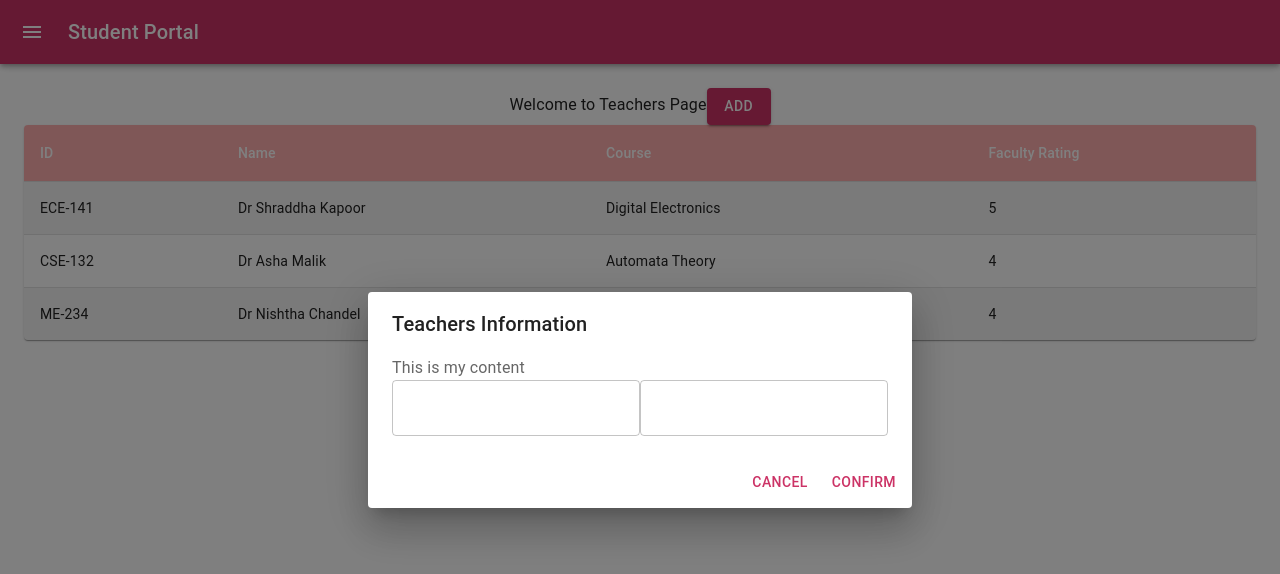
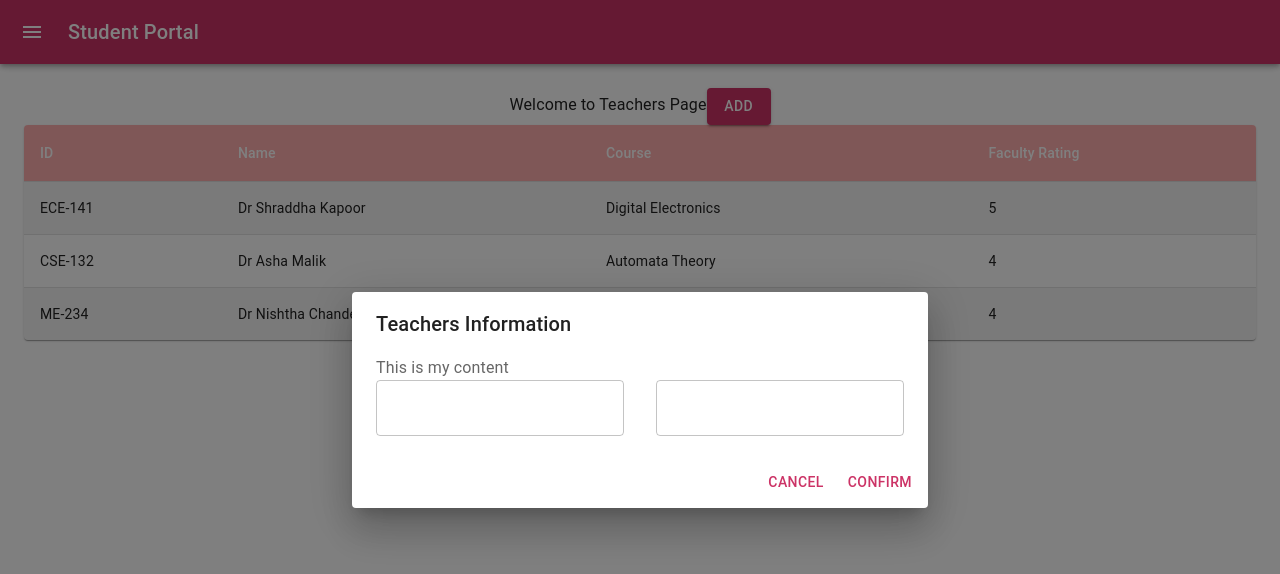
Before and after one commit to SwarnTyagi/student-portal, a React (Create React App) app in the folder frontend/: page /teachers in a window 1280 px wide. Both pictures are taken after a click on the button "ADD". Shown: the top 574 px of the page. Built offline with nearby package versions, Linux system fonts and the light colour scheme.

Commit message:
Added form and grid

```diff
--- a/frontend/package.json
+++ b/frontend/package.json
@@ -7,6 +7,7 @@
     "@emotion/styled": "^11.6.0",
     "@mui/icons-material": "^5.2.1",
     "@mui/material": "^5.2.3",
+    "@mui/styles": "^5.2.3",
     "@testing-library/jest-dom": "^5.16.1",
     "@testing-library/react": "^11.2.7",
     "@testing-library/user-event": "^12.8.3",
--- a/frontend/src/components/Dialog/Dialog.js
+++ b/frontend/src/components/Dialog/Dialog.js
@@ -7,8 +7,17 @@ import DialogContentText from "@mui/material/DialogContentText";
 import DialogTitle from "@mui/material/DialogTitle";
 
 export default function FormDialog(props) {
-  const { open, content, okText, cancelText, onOk, onCancel, children, title } =
-    props;
+  const {
+    open,
+    content,
+    okText,
+    dialogClass,
+    cancelText,
+    onOk,
+    onCancel,
+    children,
+    title,
+  } = props;
   const handleOnOk = () => {
     onOk && onOk();
   };
@@ -18,7 +27,11 @@ export default function FormDialog(props) {
 
   return (
     <div>
-      <Dialog open={open} onClose={handleOnCancel}>
+      <Dialog
+        open={open}
+        onClose={handleOnCancel}
+        classes={{ paper: dialogClass }}
+      >
         <DialogTitle>{title}</DialogTitle>
         <DialogContent>
           <DialogContentText>{content}</DialogContentText>
--- /dev/null
+++ b/frontend/src/components/Form/Form.js
@@ -0,0 +1,30 @@
+import React from "react";
+import Dialog from "../Dialog/Dialog";
+import { makeStyles } from "@mui/styles";
+
+const useStyles = makeStyles({
+  dialog: {
+    minWidth: 400,
+  },
+});
+export default function Form(props) {
+  const { open, content, okText, cancelText, onOk, onCancel, children, title } =
+    props;
+  const classes = useStyles();
+  return (
+    <div>
+      <Dialog
+        dialogClass={classes.dialog}
+        content={content}
+        title={title}
+        okText={okText}
+        cancelText={cancelText}
+        open={open}
+        onOk={onOk}
+        onCancel={onCancel}
+      >
+        <form>{children}</form>
+      </Dialog>
+    </div>
+  );
+}
--- a/frontend/src/containers/teachers/Teachers.js
+++ b/frontend/src/containers/teachers/Teachers.js
@@ -2,8 +2,11 @@ import React, { useState } from "react";
 import Table from "../../components/Table/Table";
 import { useNavigate } from "react-router-dom";
 import Button from "../../components/Button/Button";
-import Dialog from "../../components/Dialog/Dialog";
+import Form from "../../components/Form/Form";
 import TextField from "@mui/material/TextField";
+import Box from "@mui/material/Box";
+import Paper from "@mui/material/Paper";
+import Grid from "@mui/material/Grid";
 
 const COLUMN = [
   { name: "facultyID", title: "ID" },
@@ -51,7 +54,7 @@ const Teachers = () => {
     <div>
       Welcome to Teachers Page
       <Button onClick={onAdd} text={"ADD"} />
-      <Dialog
+      <Form
         content="This is my content"
         title="Teachers Information"
         okText="Confirm"
@@ -61,9 +64,17 @@ const Teachers = () => {
         onCancel={onCancel}
       >
         {" "}
-        <TextField />
-        <TextField />
-      </Dialog>
+        <Box sx={{ flexGrow: 1 }}>
+          <Grid container spacing={4}>
+            <Grid item xs={12} md={6}>
+              <TextField fullWidth />
+            </Grid>
+            <Grid item xs={12} md={6}>
+              <TextField fullWidth />
+            </Grid>
+          </Grid>
+        </Box>
+      </Form>
       <Table headerColumns={COLUMN} data={DATA_1} onRowClick={onClickTeacher} />
     </div>
   );
```
